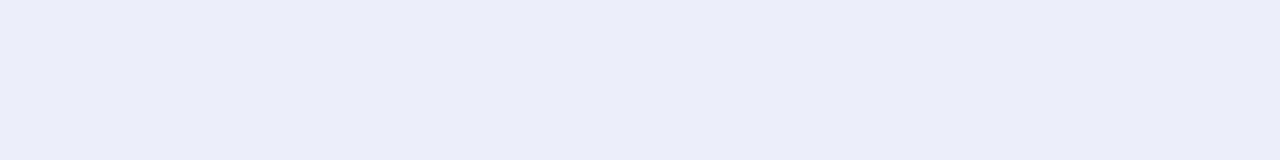
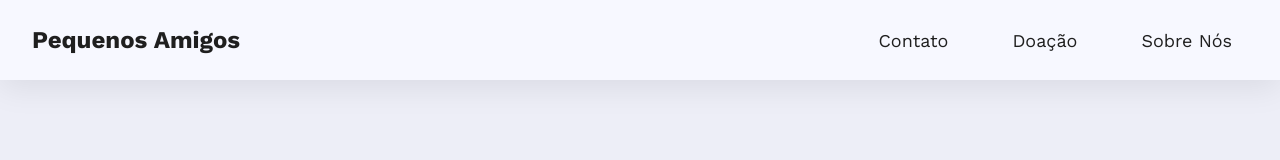
Before and after one commit to patrickcjo/pequenos-amigos, a plain HTML site: page index.html in a window 1280 px wide. Drawn offline with nearby package versions, Linux system fonts and the light colour scheme.

Commit message:
finalizado: toda estrutura do menu no html

```diff
--- a/index.html
+++ b/index.html
@@ -12,10 +12,29 @@
       rel="stylesheet"
     />
     <!--css-->
-    <link rel="stylesheet" href="/css/style.css">
+    <link rel="stylesheet" href="/css/style.css" />
     <title>Document</title>
   </head>
   <body>
+    <!--menu-->
+    <header class="header">
+      <nav class="header-nav">
+        <div class="header-nav-logo">
+          <a href="#" class="header-nav__logo">Pequenos Amigos</a>
+        </div>
+        <ul class="header-nav-links">
+          <li>
+            <a href="#" class="header-nav-link">Contato</a>
+            </li>
+          <li>
+            <a href="#" class="header-nav-link">Doação</a>
+          </li>
+          <li>
+            <a href="#" class="header-nav-link">Sobre Nós</a>
+          </li>
+        </ul>
+      </nav>
+    </header>
 
   </body>
 </html>
```
